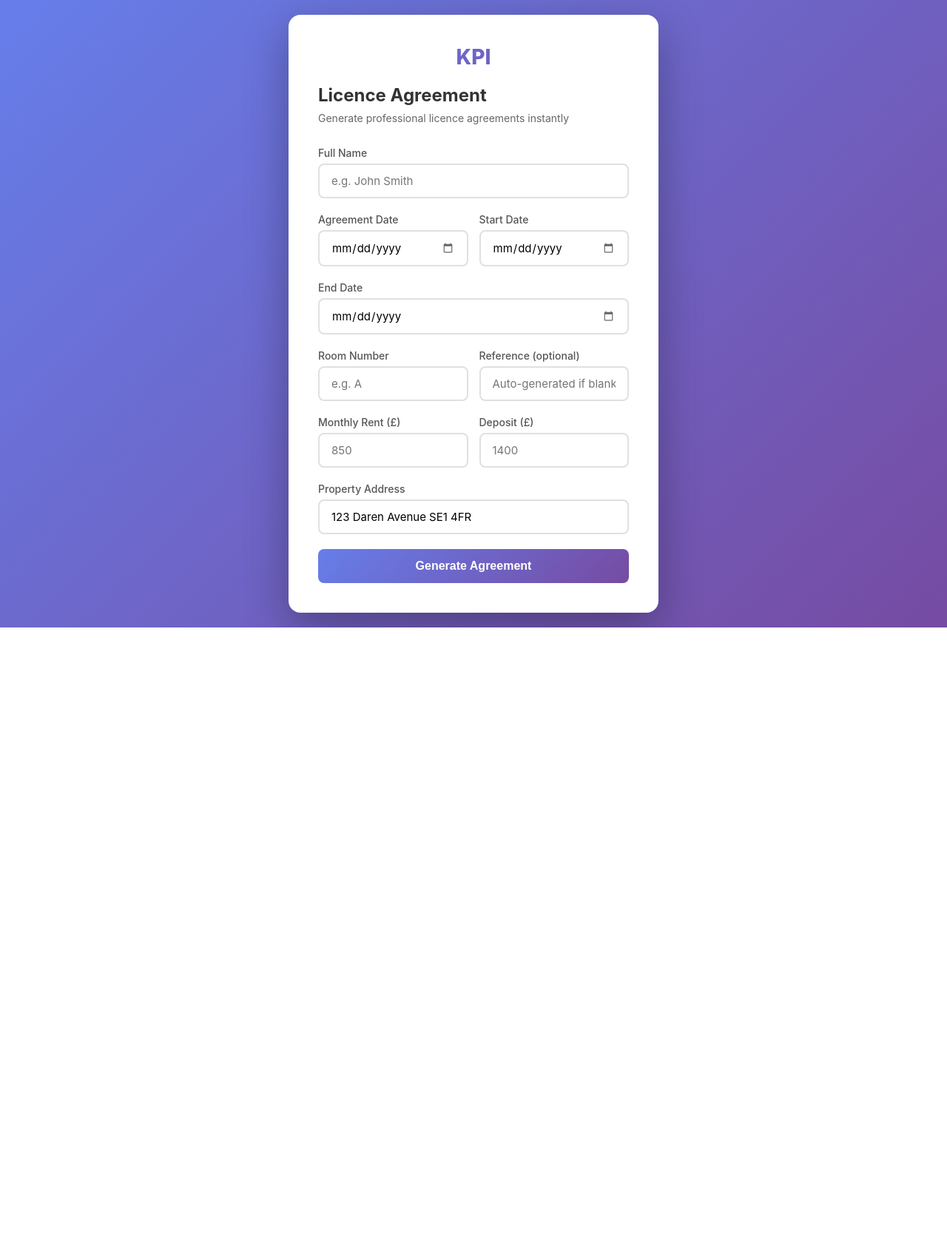
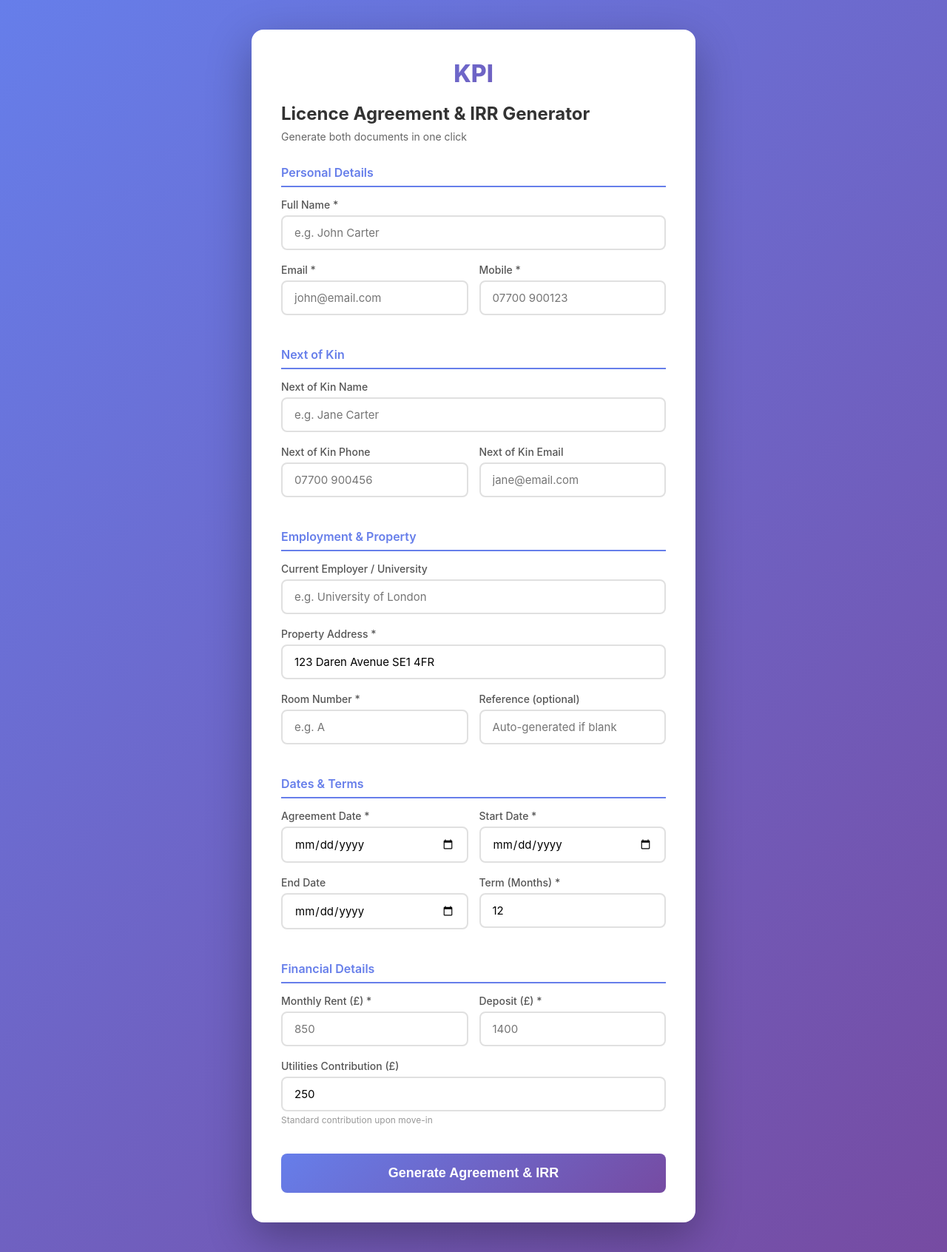
Before and after one commit to valerioterminiello-blip/kpi-contract-generator, a Flask app: page / in a window 1280 px wide. Shown: the whole page at 74% size. Before the commit the page ends 848 px from the top, so only its background shows below. Run offline with Flask 3, Linux system fonts and the light colour scheme.

Commit message:
Enhance index.html for IRR Generator functionality
Updated the title and subtitle, added new fields for email, mobile, next of kin details, and adjusted styles for better layout.

```diff
--- a/templates/index.html
+++ b/templates/index.html
@@ -3,7 +3,7 @@
 <head>
     <meta charset="UTF-8">
     <meta name="viewport" content="width=device-width, initial-scale=1.0">
-    <title>KPI Licence Agreement</title>
+    <title>KPI Licence Agreement & IRR Generator</title>
     <style>
         * { box-sizing: border-box; margin: 0; padding: 0; }
         body {
@@ -12,8 +12,8 @@
             min-height: 100vh;
             display: flex;
             justify-content: center;
-            align-items: center;
-            padding: 20px;
+            align-items: flex-start;
+            padding: 40px 20px;
         }
         .container {
             background: white;
@@ -21,13 +21,21 @@
             border-radius: 16px;
             box-shadow: 0 20px 60px rgba(0,0,0,0.3);
             width: 100%;
-            max-width: 500px;
+            max-width: 600px;
         }
         h1 { color: #333; margin-bottom: 8px; font-size: 24px; }
         .subtitle { color: #666; margin-bottom: 30px; font-size: 14px; }
-        .form-group { margin-bottom: 20px; }
+        .section-title {
+            color: #667eea;
+            font-weight: 600;
+            font-size: 16px;
+            margin: 25px 0 15px 0;
+            padding-bottom: 8px;
+            border-bottom: 2px solid #667eea;
+        }
+        .form-group { margin-bottom: 18px; }
         label { display: block; margin-bottom: 6px; color: #555; font-weight: 500; font-size: 14px; }
-        input {
+        input, select {
             width: 100%;
             padding: 12px 16px;
             border: 2px solid #e0e0e0;
@@ -35,72 +43,99 @@
             font-size: 15px;
             font-family: inherit;
         }
-        input:focus { outline: none; border-color: #667eea; }
-        input[type="date"] {
-            cursor: pointer;
-        }
+        input:focus, select:focus { outline: none; border-color: #667eea; }
+        input[type="date"] { cursor: pointer; }
         .row { display: grid; grid-template-columns: 1fr 1fr; gap: 15px; }
+        .row-3 { display: grid; grid-template-columns: 1fr 1fr 1fr; gap: 15px; }
         button {
             width: 100%;
-            padding: 14px;
+            padding: 16px;
             background: linear-gradient(135deg, #667eea 0%, #764ba2 100%);
             color: white;
             border: none;
             border-radius: 8px;
-            font-size: 16px;
+            font-size: 18px;
             font-weight: 600;
             cursor: pointer;
             transition: transform 0.2s, box-shadow 0.2s;
+            margin-top: 20px;
         }
         button:hover { transform: translateY(-2px); box-shadow: 0 8px 20px rgba(102, 126, 234, 0.4); }
         .logo { text-align: center; margin-bottom: 20px; }
         .logo-text {
-            font-size: 28px;
+            font-size: 32px;
             font-weight: 800;
             background: linear-gradient(135deg, #667eea 0%, #764ba2 100%);
             -webkit-background-clip: text;
             -webkit-text-fill-color: transparent;
             background-clip: text;
         }
-        /* Custom date picker styling */
-        ::-webkit-calendar-picker-indicator {
-            cursor: pointer;
-            opacity: 0.6;
-            transition: 0.2s;
-        }
-        ::-webkit-calendar-picker-indicator:hover {
-            opacity: 1;
+        .hint {
+            color: #999;
+            font-size: 12px;
+            margin-top: 4px;
         }
     </style>
 </head>
 <body>
     <div class="container">
         <div class="logo"><div class="logo-text">KPI</div></div>
-        <h1>Licence Agreement</h1>
-        <p class="subtitle">Generate professional licence agreements instantly</p>
+        <h1>Licence Agreement & IRR Generator</h1>
+        <p class="subtitle">Generate both documents in one click</p>
 
         <form action="/generate" method="POST">
+
+            <div class="section-title">Personal Details</div>
+
             <div class="form-group">
-                <label>Full Name</label>
-                <input type="text" name="name" placeholder="e.g. John Smith" required>
+                <label>Full Name *</label>
+                <input type="text" name="name" placeholder="e.g. John Carter" required>
             </div>
+
             <div class="row">
                 <div class="form-group">
-                    <label>Agreement Date</label>
-                    <input type="date" name="agreement_date" required>
+                    <label>Email *</label>
+                    <input type="email" name="email" placeholder="john@email.com" required>
                 </div>
                 <div class="form-group">
-                    <label>Start Date</label>
-                    <input type="date" name="start_date" required>
+                    <label>Mobile *</label>
+                    <input type="tel" name="mobile" placeholder="07700 900123" required>
                 </div>
             </div>
+
+            <div class="section-title">Next of Kin</div>
+
             <div class="form-group">
-                <label>End Date</label>
-                <input type="date" name="end_date">
+                <label>Next of Kin Name</label>
+                <input type="text" name="kin_name" placeholder="e.g. Jane Carter">
             </div>
+
             <div class="row">
                 <div class="form-group">
-                    <label>Room Number</label>
+                    <label>Next of Kin Phone</label>
+                    <input type="tel" name="kin_phone" placeholder="07700 900456">
+                </div>
+                <div class="form-group">
+                    <label>Next of Kin Email</label>
+                    <input type="email" name="kin_email" placeholder="jane@email.com">
+                </div>
+            </div>
+
+            <div class="section-title">Employment & Property</div>
+
+            <div class="form-group">
+                <label>Current Employer / University</label>
+                <input type="text" name="employer" placeholder="e.g. University of London">
+            </div>
+
+            <div class="form-group">
+                <label>Property Address *</label>
+                <input type="text" name="property" value="123 Daren Avenue SE1 4FR" required>
+            </div>
+
+            <div class="row">
+                <div class="form-group">
+                    <label>Room Number *</label>
                     <input type="text" name="room" placeholder="e.g. A" required>
                 </div>
                 <div class="form-group">
@@ -108,21 +143,51 @@
                     <input type="text" name="ref" placeholder="Auto-generated if blank">
                 </div>
             </div>
+
+            <div class="section-title">Dates & Terms</div>
+
             <div class="row">
                 <div class="form-group">
-                    <label>Monthly Rent (£)</label>
+                    <label>Agreement Date *</label>
+                    <input type="date" name="agreement_date" required>
+                </div>
+                <div class="form-group">
+                    <label>Start Date *</label>
+                    <input type="date" name="start_date" required>
+                </div>
+            </div>
+
+            <div class="row">
+                <div class="form-group">
+                    <label>End Date</label>
+                    <input type="date" name="end_date">
+                </div>
+                <div class="form-group">
+                    <label>Term (Months) *</label>
+                    <input type="number" name="term_months" value="12" min="1" max="60" required>
+                </div>
+            </div>
+
+            <div class="section-title">Financial Details</div>
+
+            <div class="row">
+                <div class="form-group">
+                    <label>Monthly Rent (£) *</label>
                     <input type="text" name="rent" placeholder="850" required>
                 </div>
                 <div class="form-group">
-                    <label>Deposit (£)</label>
+                    <label>Deposit (£) *</label>
                     <input type="text" name="deposit" placeholder="1400" required>
                 </div>
             </div>
+
             <div class="form-group">
-                <label>Property Address</label>
-                <input type="text" name="property" value="123 Daren Avenue SE1 4FR">
+                <label>Utilities Contribution (£)</label>
+                <input type="text" name="utilities" value="250">
+                <div class="hint">Standard contribution upon move-in</div>
             </div>
-            <button type="submit">Generate Agreement</button>
+
+            <button type="submit">Generate Agreement & IRR</button>
         </form>
     </div>
 </body>
```
